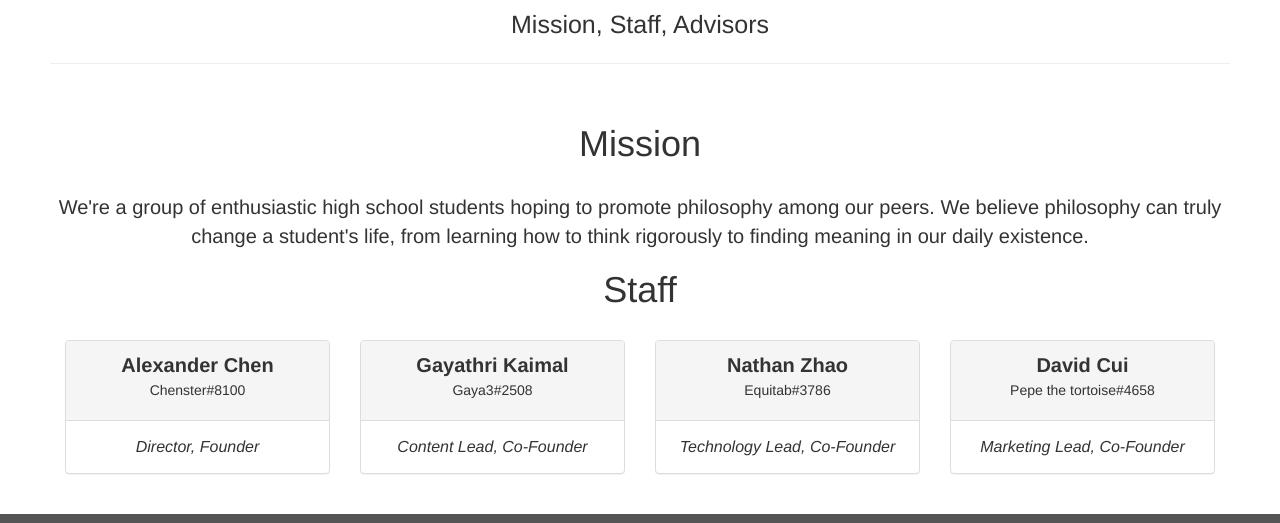
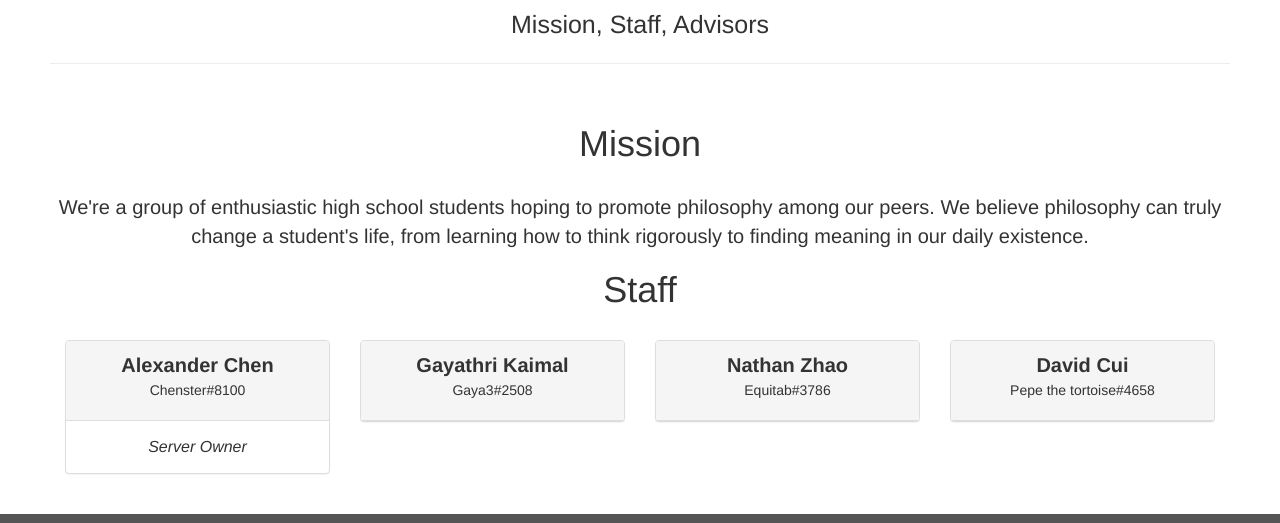
Before and after one commit to Open-Philosophy-Team/site, a website: page about-us.html in a window 1280 px wide. Shown: the part 408-931 px from the top of the page. Drawn offline with nearby package versions, Linux system fonts and the light colour scheme.

Commit message:
Update about-us.html

```diff
--- a/about-us.html
+++ b/about-us.html
@@ -112,7 +112,7 @@
                   <b style="font-size: 20px;">Alexander Chen</b>
                   <p>Chenster#8100</p>
                 </div>
-                <div style="font-size: 16px;" class="panel-body"><i>Director, Founder</i></div>
+                <div style="font-size: 16px;" class="panel-body"><i>Server Owner</i></div>
               </div>
             </div>
 
@@ -122,7 +122,6 @@
                   <b style="font-size: 20px;">Gayathri Kaimal</b>
                   <p>Gaya3#2508</p>
                 </div>
-                <div style="font-size: 16px;" class="panel-body"><i>Content Lead, Co-Founder</i></div>
               </div>
             </div>
 
@@ -132,7 +131,6 @@
                   <b style="font-size: 20px;">Nathan Zhao</b>
                   <p>Equitab#3786</p>
                 </div>
-                <div style="font-size: 16px;" class="panel-body"><i>Technology Lead, Co-Founder</i></div>
               </div>
             </div>
 
@@ -142,7 +140,6 @@
                   <b style="font-size: 20px;">David Cui</b>
                   <p>Pepe the tortoise#4658</p>
                 </div>
-                <div style="font-size: 16px;" class="panel-body"><i>Marketing Lead, Co-Founder</i></div>
               </div>
             </div>
 
```
